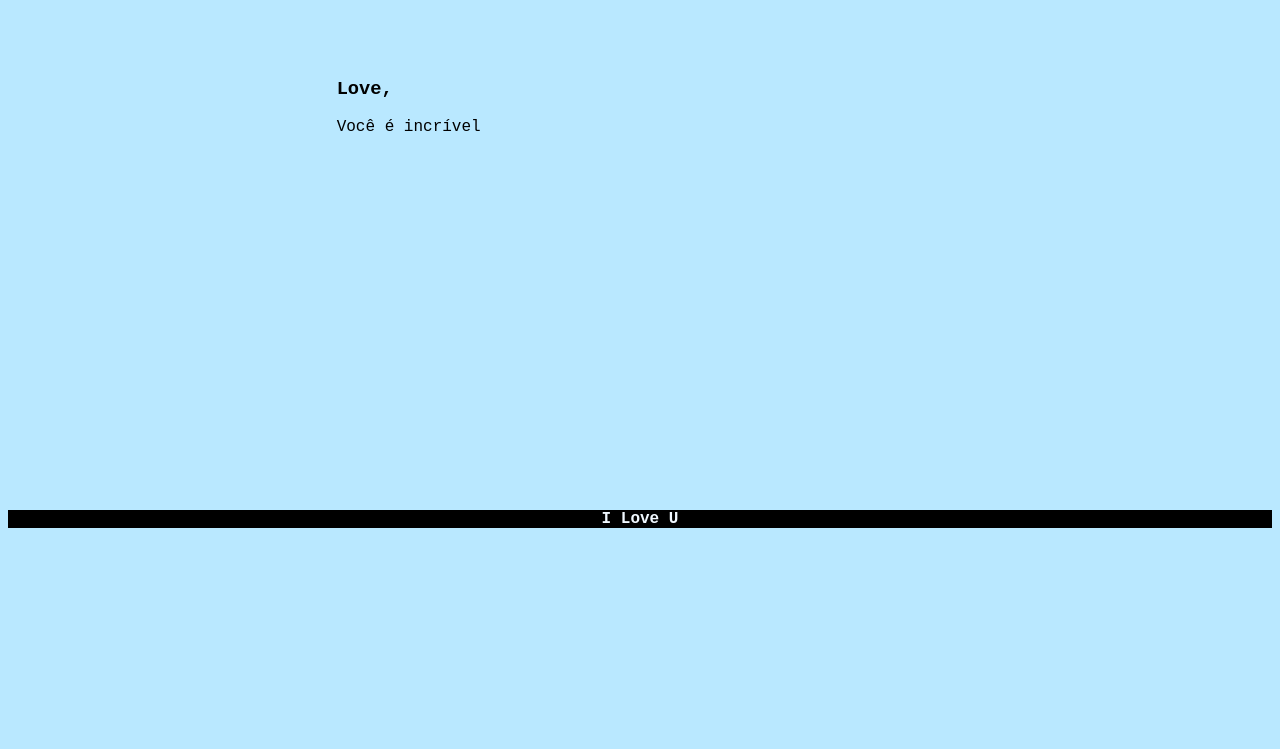
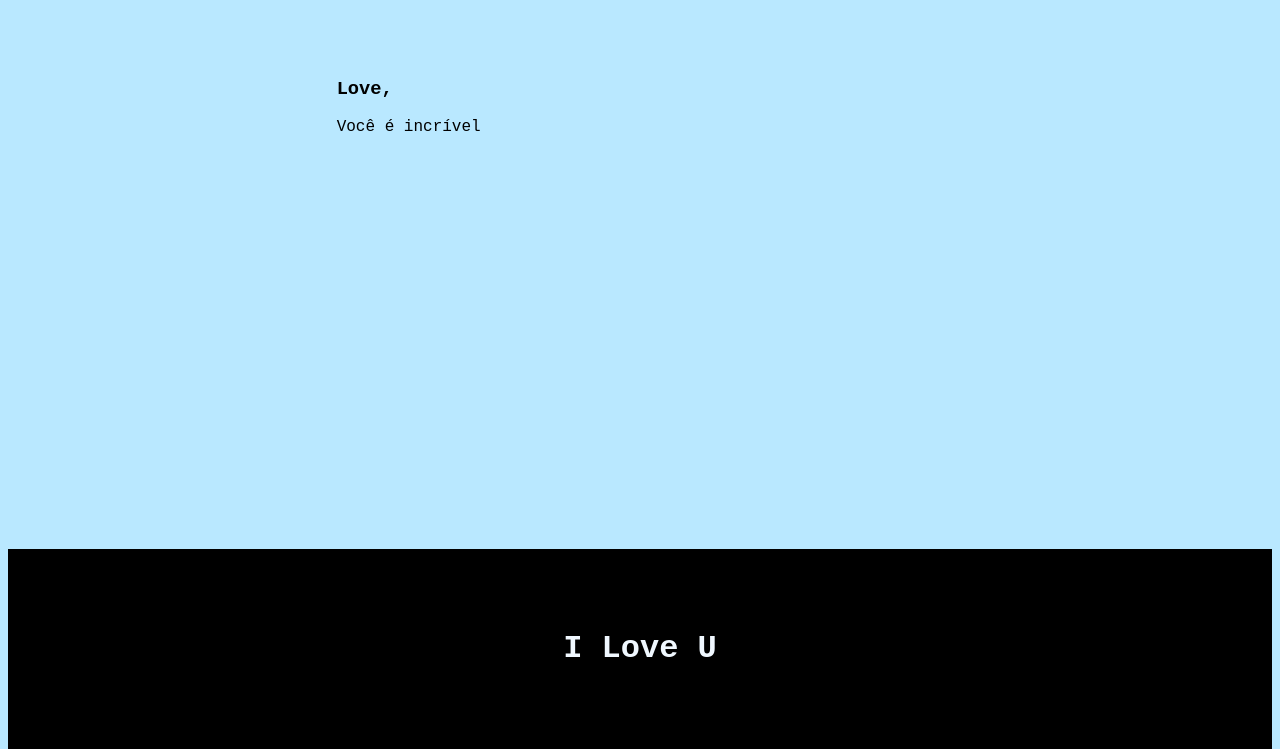
Before and after one commit to jpaxdev/LP, a plain HTML site: page index.html in a window 1280 px wide. Shown: the part 170-919 px from the top of the page. Before the commit the page ends 827 px from the top, so only its background shows below. Drawn offline with Linux system fonts and the light colour scheme.

Commit message:
update footer

```diff
--- a/index.html
+++ b/index.html
@@ -23,7 +23,7 @@
 
     </div>
     <footer>
-        <div>
+        <div id="footer">
             <h4>I Love U</h4>
         </div>
     </footer>
--- a/style.css
+++ b/style.css
@@ -5,7 +5,7 @@ body {
 }
 
 #bd {
-    height: 80%;
+    height: 700px;
     margin: 0 auto;
     max-width: 80%;
 }
@@ -30,8 +30,13 @@ footer {
     margin: 0;
     background-color: black;
 }
-footer div h4 {
-    font-size: 1em;
+footer div{
+    margin: 0;
+    height: 200px;
+    display: flex;
+    justify-content: center;
+    align-items: center;
+    font-size: 2em;
     text-align: center;
     color: aliceblue;
 }
```
